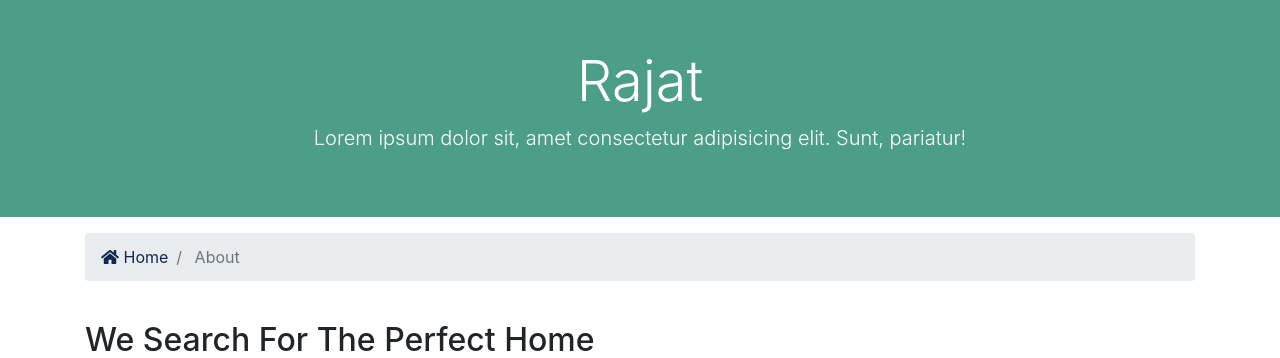
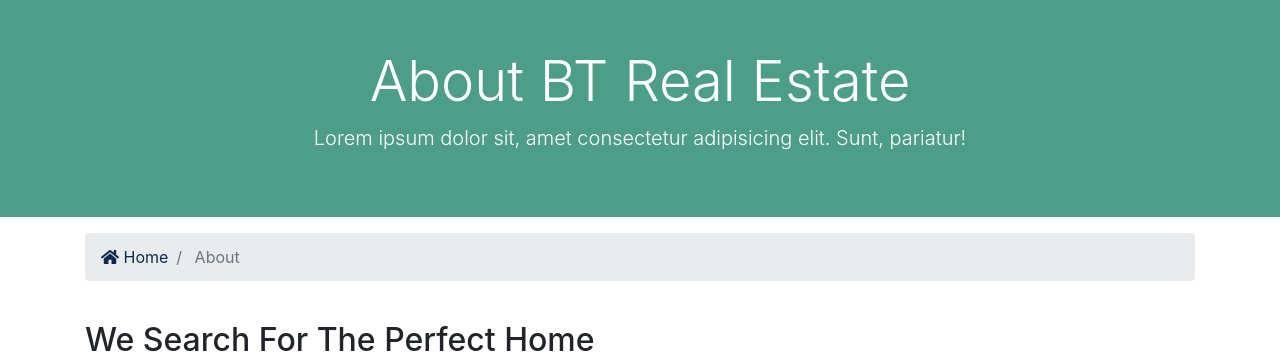
Before and after one commit to RajatDudejaj/btre_project, a Django app: page /about in a window 1280 px wide. Shown: the part 128-486 px from the top of the page. Run offline with Django 3.2, Linux system fonts and the light colour scheme; data that the repository does not hold is empty; some libraries are stand-ins or nearby versions.

Commit message:
updating about page

```diff
--- a/templates/pages/about.html
+++ b/templates/pages/about.html
@@ -6,7 +6,7 @@
     <div class="container">
       <div class="row text-center">
         <div class="col-md-12">
-          <h1 class="display-4">Rajat</h1>
+          <h1 class="display-4">About BT Real Estate</h1>
           <p class="lead">Lorem ipsum dolor sit, amet consectetur adipisicing elit. Sunt, pariatur!</p>
         </div>
       </div>
```
